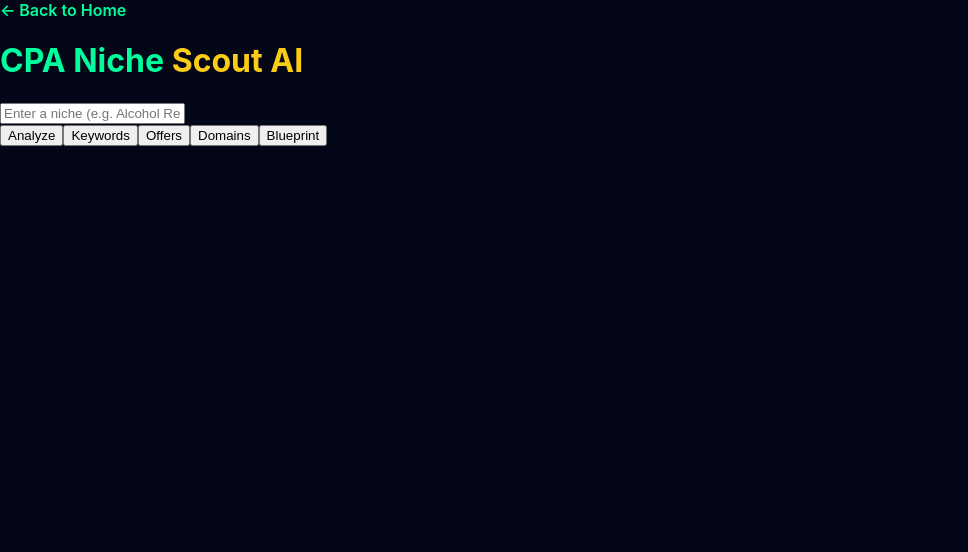
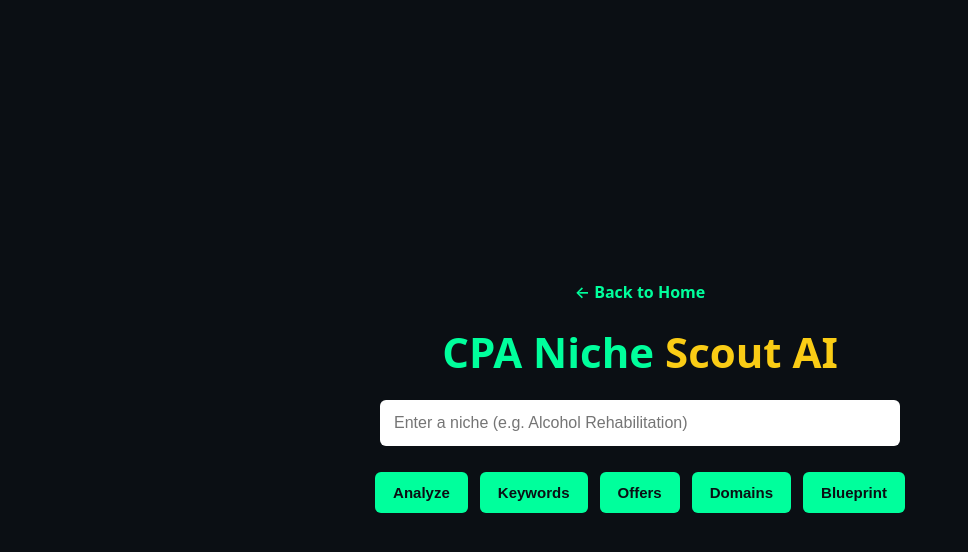
Before and after one commit to nextwaveaisuite/cpa-niche-scout-ai, a Next.js app: page /dashboard in a window 1280 px wide. Shown: the top 552 px of the page, without its empty margins (0-968 px from the left). Built offline with nearby package versions, Linux system fonts and the light colour scheme.

Commit message:
globals.css

```diff
--- a/app/globals.css
+++ b/app/globals.css
@@ -1,16 +1,41 @@
-/* Base */
+/* Base reset */
 * {
   box-sizing: border-box;
+  margin: 0;
+  padding: 0;
 }
 
+html,
 body {
-  margin: 0;
-  font-family: Inter, system-ui, -apple-system, BlinkMacSystemFont, sans-serif;
-  background: #020617;
+  min-height: 100vh;
+  background: #0b0f14;
   color: #e5e7eb;
+  font-family: system-ui, -apple-system, BlinkMacSystemFont, "Segoe UI",
+    Roboto, Oxygen, Ubuntu, Cantarell, "Open Sans", "Helvetica Neue",
+    sans-serif;
 }
 
-/* Header colors */
+/* =========================
+   CENTERED APP CONTAINER
+   ========================= */
+.container {
+  min-height: 100vh;
+  display: flex;
+  flex-direction: column;
+  align-items: center;      /* horizontal center */
+  justify-content: center;  /* vertical center */
+  text-align: center;
+  padding: 40px;
+}
+
+/* =========================
+   HEADERS
+   ========================= */
+h1 {
+  font-size: 42px;
+  margin-bottom: 20px;
+}
+
 .header-green {
   color: #00ff9c;
 }
@@ -19,102 +44,60 @@ body {
   color: #facc15;
 }
 
-/* Dashboard layout */
-.dash-wrap {
-  min-height: 100vh;
-  padding: 40px 20px;
-  text-align: center;
+/* =========================
+   INPUT
+   ========================= */
+input {
+  width: 100%;
+  max-width: 520px;
+  padding: 14px;
+  margin-bottom: 20px;
+  border-radius: 6px;
+  border: none;
+  font-size: 16px;
 }
 
-.dash-back {
-  text-align: left;
-  max-width: 960px;
-  margin: 0 auto 20px;
+/* =========================
+   BUTTONS
+   ========================= */
+button {
+  background: #00ff9c;
+  color: #0b0f14;
+  padding: 12px 18px;
+  margin: 6px;
+  border: none;
+  border-radius: 6px;
+  font-weight: 600;
+  cursor: pointer;
+  font-size: 15px;
 }
 
-.back-link {
-  color: #00ff9c;
-  text-decoration: none;
-  font-weight: 600;
+button:hover {
+  opacity: 0.9;
 }
 
-.dash-title {
-  margin-bottom: 8px;
-}
-
-.dash-sub {
-  color: #9ca3af;
-  margin-bottom: 24px;
-}
-
-/* Input */
-.dash-input {
+/* =========================
+   RESULT BOX
+   ========================= */
+.result-box {
+  margin-top: 30px;
+  background: #111827;
+  border-radius: 8px;
+  padding: 24px;
+  max-width: 900px;
   width: 100%;
-  max-width: 420px;
-  padding: 14px;
-  border-radius: 6px;
-  border: 1px solid #1f2937;
-  background: #020617;
-  color: #e5e7eb;
-  margin-bottom: 20px;
-}
-
-/* Buttons */
-.dash-actions {
-  margin-bottom: 20px;
-}
-
-.dash-actions button {
-  margin: 6px;
-  padding: 10px 14px;
-  border-radius: 6px;
-  border: 1px solid #1f2937;
-  background: #020617;
-  color: #00ff9c;
-  cursor: pointer;
-  font-weight: 600;
-}
-
-.dash-actions button:hover {
-  border-color: #00ff9c;
-}
-
-/* Loading */
-.dash-loading {
-  color: #facc15;
-  margin-top: 20px;
-}
-
-/* Result card */
-.result-card {
-  max-width: 960px;
-  margin: 30px auto 0;
-  background: #020617;
-  border: 1px solid #1f2937;
-  border-radius: 10px;
   text-align: left;
 }
 
-.result-header {
-  padding: 14px 18px;
-  border-bottom: 1px solid #1f2937;
+.section-title {
+  font-size: 18px;
   font-weight: 700;
+  margin-bottom: 12px;
   color: #facc15;
 }
 
-.result-content {
-  padding: 18px;
+.content {
+  white-space: pre-wrap;
   line-height: 1.6;
-}
-
-.result-content p {
-  margin: 0 0 10px;
-}
-
-.result-content pre {
-  background: #020617;
-  padding: 16px;
-  border-radius: 6px;
-  overflow-x: auto;
   color: #e5e7eb;
 }
```
